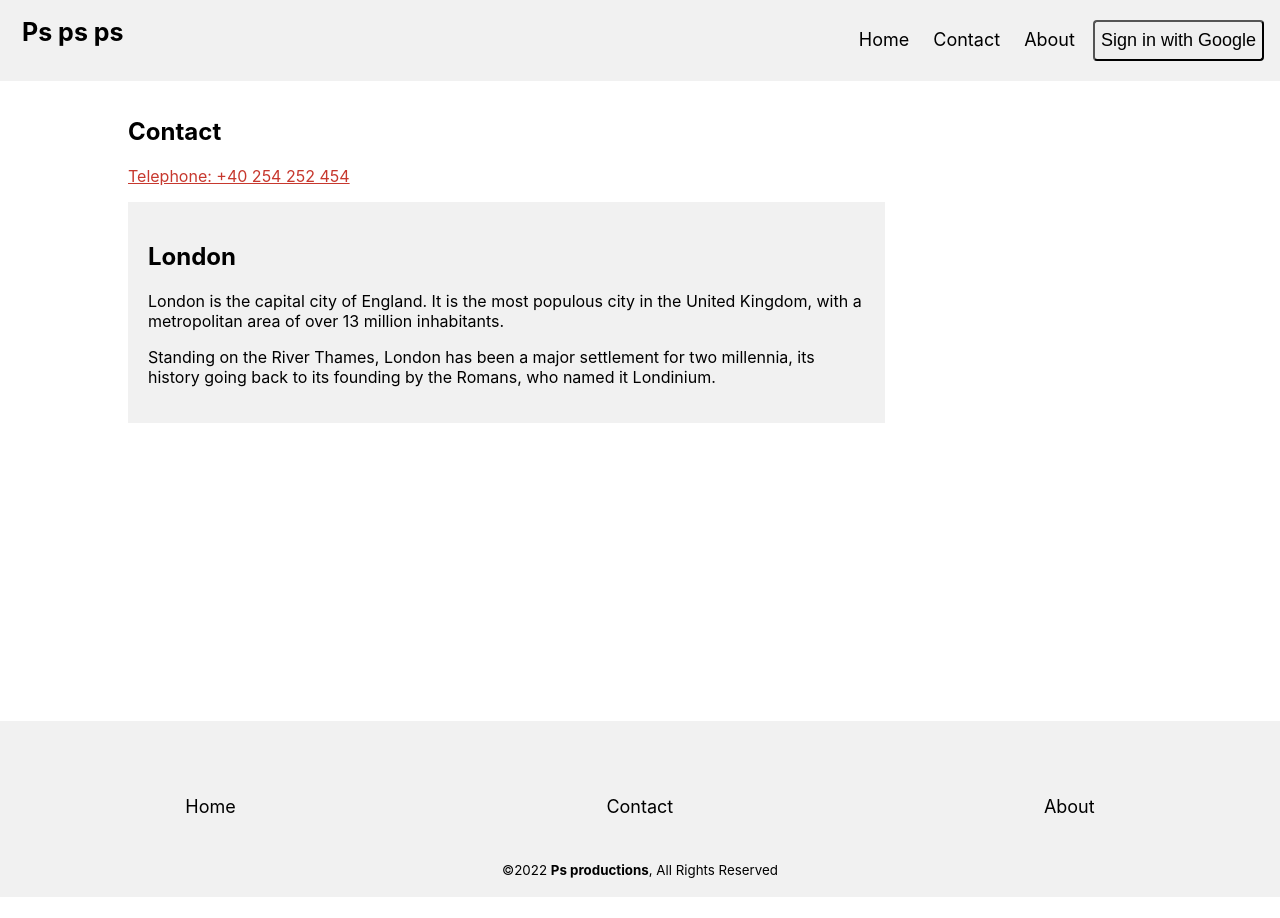
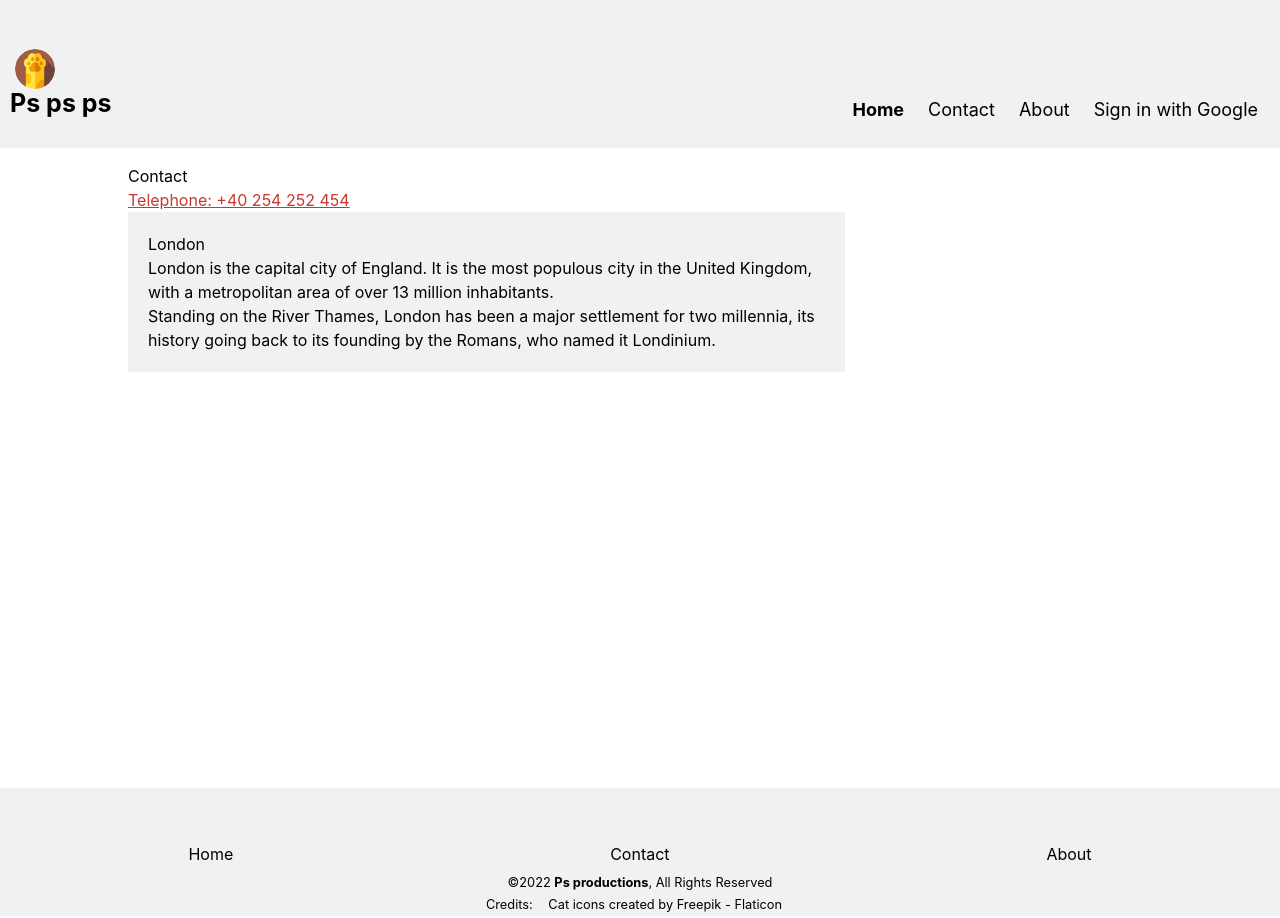
Before and after one commit to zaticpetru/ps-ps-ps, a React (Create React App) app: page /contact in a window 1280 px wide. Before the commit the page ends 897 px from the top, so only its background shows below. Built offline with nearby package versions, Linux system fonts and the light colour scheme; no server answers.

Commit message:
Clean-up commit

```diff
--- a/src/App.css
+++ b/src/App.css
@@ -16,7 +16,7 @@
 
 .header a,
 .header button {
-    color: black;
+    color: rgb(0, 0, 0);
     text-align: center;
     padding: 6px;
     margin: 0 6px;
@@ -87,7 +87,6 @@ footer a {
     padding: 6px;
     margin: 0 6px;
     text-decoration: none;
-    font-size: 18px;
     line-height: 25px;
     border-radius: 4px;
 }
--- a/src/App.js
+++ b/src/App.js
@@ -14,9 +14,12 @@ function App() {
   return (
     <div className='App'>
       <header className='header'>
-        <Link to="/" className="logo">Ps ps ps</Link>
+        <Link to="/" className="logo">
+          <img src={`${process.env.PUBLIC_URL}/cat64.png`} alt="cat-logo" />
+          Ps ps ps
+        </Link>
         <nav className="float-right">
-          <Link to="/">Home</Link>
+          <Link to="/" className='text-3xl font-bold underline'>Home</Link>
           <Link to="/contact">Contact</Link>
           <Link to="/about">About</Link>
           { user ? <SignOut/> : <SignIn/>}
@@ -34,6 +37,7 @@ function App() {
             <Link to="/about">About</Link>
           </nav>
           <small>&copy;2022 <strong>Ps productions</strong>, All Rights Reserved</small>
+          <small>Credits: <a href="https://www.flaticon.com/free-icons/cat" title="cat icons">Cat icons created by Freepik - Flaticon</a></small>
       </footer>
     </div>
   );
--- a/src/components/ChatRoom.js
+++ b/src/components/ChatRoom.js
@@ -48,7 +48,6 @@ function ChatRoom() {
       <div style={{
         flexGrow: '3',
         backgroundColor: 'blue',
-        backgroundImage: 'url(https://cdn-icons.flaticon.com/png/512/5522/premium/5522754.png?token=exp=1651514205~hmac=9548c9e44ceeb4d8d5ce277ad4eacb74)',
         minWidth: '550px',
         minHeight: '650px',
         marginRight: '40px',
@@ -68,6 +67,7 @@ function ChatRoom() {
           {messages &&
             messages.docs.map((messageDoc) =>
               <Message
+                key={messageDoc.id}
                 messageData={messageDoc.data()}
                 messageDocId={messageDoc.id}
                 currentUid={user ? user.uid : ''}
--- a/src/firebase.js
+++ b/src/firebase.js
@@ -12,10 +12,6 @@ const firebaseConfig = {
   appId: process.env.REACT_APP_appId
 }
 
-console.log("process.env.REACT_APP_apiKey")
-console.log(process.env)
-
-
 const app = initializeApp(firebaseConfig)
 const firestore = getFirestore(app)
 const functions = getFunctions(app)
--- a/src/index.css
+++ b/src/index.css
@@ -1,3 +1,7 @@
+@tailwind base;
+@tailwind components;
+@tailwind utilities;
+
 body {
   margin: 0;
   font-family: -apple-system, BlinkMacSystemFont, 'Segoe UI', 'Roboto', 'Oxygen',
--- a/src/index.js
+++ b/src/index.js
@@ -1,16 +1,19 @@
 import React from 'react';
-import ReactDOM from 'react-dom';
 import { BrowserRouter, Routes, Route } from 'react-router-dom';
 import './index.css';
 import App from './App';
 import Contact from './pages/Contact';
 import About from './pages/About';
-import reportWebVitals from './reportWebVitals';
 import Home from './pages/Home';
+// import reportWebVitals from './reportWebVitals';
 
-const rootElement = document.getElementById('root')
+import { createRoot } from 'react-dom/client'
 
-ReactDOM.render(
+
+const container = document.getElementById('root')
+const root = createRoot(container)
+
+root.render(
   <React.StrictMode>
     <BrowserRouter>
       <Routes>
@@ -18,14 +21,14 @@ ReactDOM.render(
           <Route path='' element={<Home/>}/>
           <Route path='contact' element={<Contact/>}/>
           <Route path='about' element={<About/>}/>
+          <Route path='*' element={<p>404 NOT A PAGE</p>}/>
         </Route>
       </Routes>
     </BrowserRouter>
-  </React.StrictMode>,
-  rootElement
+  </React.StrictMode>
 );
 
 // If you want to start measuring performance in your app, pass a function
 // to log results (for example: reportWebVitals(console.log))
 // or send to an analytics endpoint. Learn more: https://bit.ly/CRA-vitals
-reportWebVitals();
+// reportWebVitals();
```
